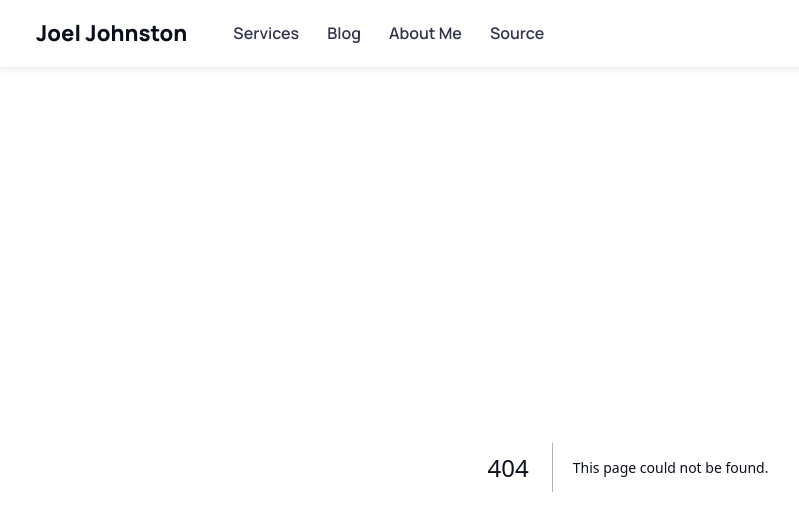
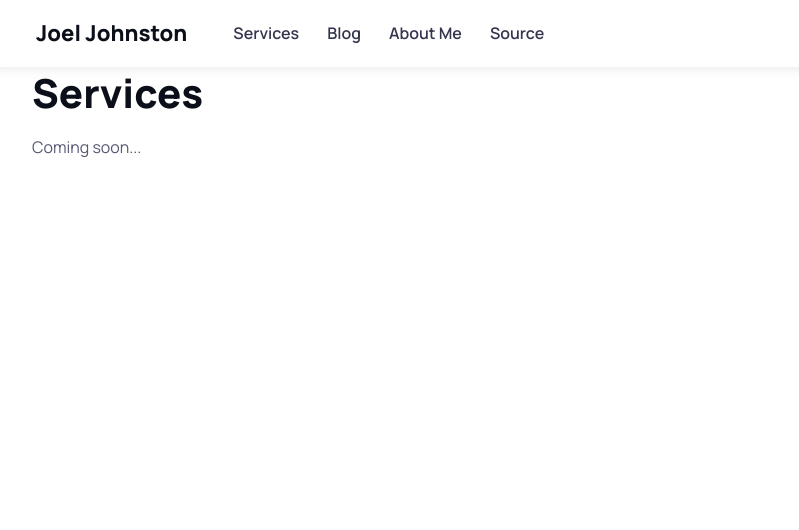
Before and after one commit to joelj1995/joeljca-nextjs-rewrite, a Next.js app: page /services in a window 1280 px wide. Before the commit this address had no page. Shown: the top 530 px of the page, without its empty margins (12-811 px from the left). Built offline with nearby package versions, Linux system fonts and the light colour scheme.

Commit message:
Fix font issue

```diff
--- a/src/app/layout.tsx
+++ b/src/app/layout.tsx
@@ -4,6 +4,9 @@ import '@/assets/css/theme.min.css';
 import '@/assets/vendor/boxicons/css/boxicons.min.css';
 import '@/assets/vendor/swiper/swiper-bundle.min.css';
 import Header from './ui/header';
+import { Manrope } from 'next/font/google';
+
+const manrope = Manrope({ subsets: ['latin'] } );
 
 export const metadata: Metadata = {
   title: 'Create Next App',
@@ -17,7 +20,7 @@ export default function RootLayout({
 }) {
   return (
     <html lang="en">
-      <body>
+      <body className={manrope.className}>
         <Header />
         <main className="page-wrapper">
           {children}
--- a/src/app/page.tsx
+++ b/src/app/page.tsx
@@ -1,9 +1,9 @@
-import styles from './page.module.css'
 
 export default function Home() {
   return (
-    <main className={styles.main}>
+    <div className="container">
+      <h1>Home</h1>
       <p>Hello world!</p>
-    </main>
+    </div>
   )
 }
--- /dev/null
+++ b/src/app/services/page.tsx
@@ -0,0 +1,8 @@
+export default function ServicesPage() {
+  return (
+    <div className="container">
+      <h1>Services</h1>
+      <p>Coming soon...</p>
+    </div>
+  )
+}
```
Also changed, not shown: src/app/blog/page.tsx (added, +9 -0 lines).
